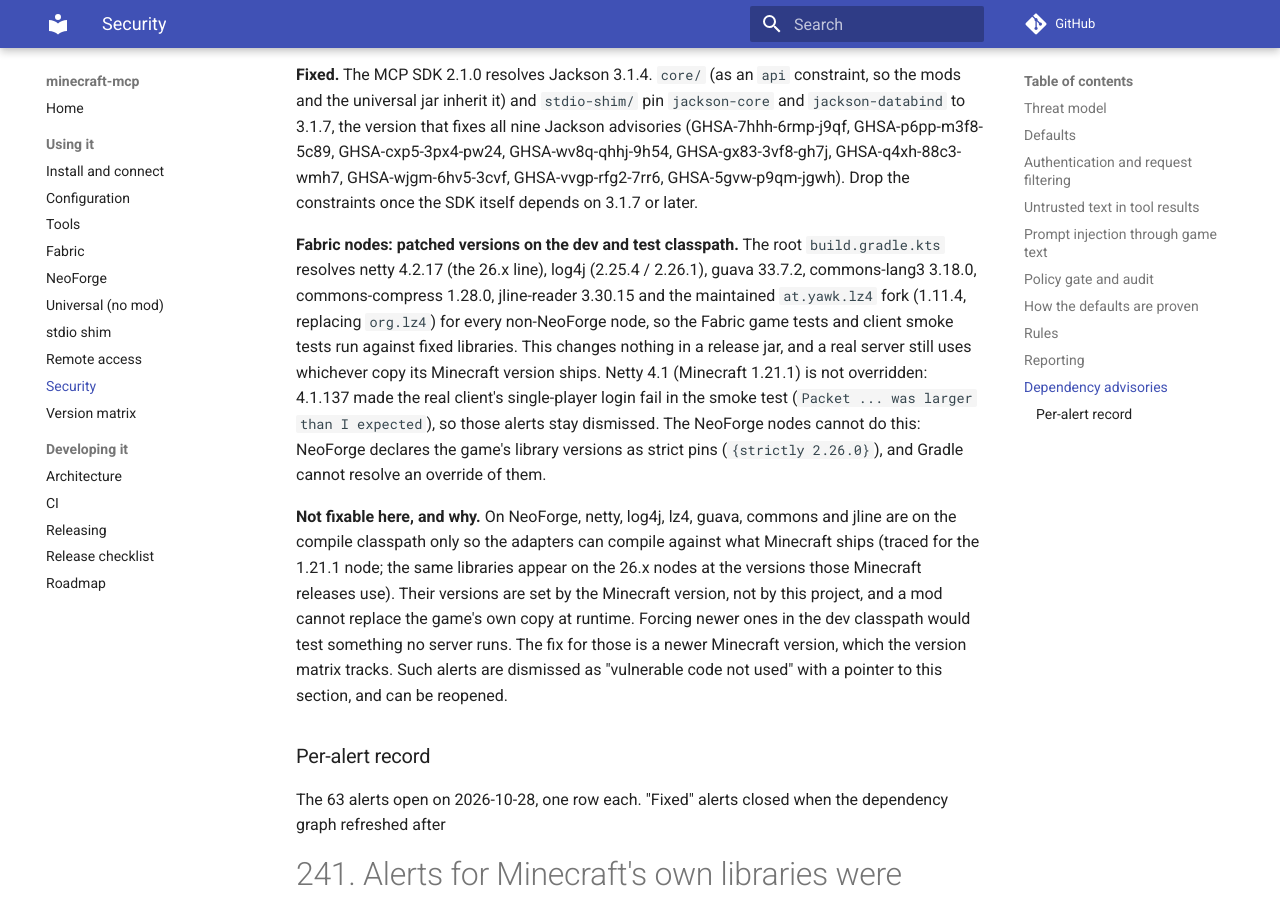
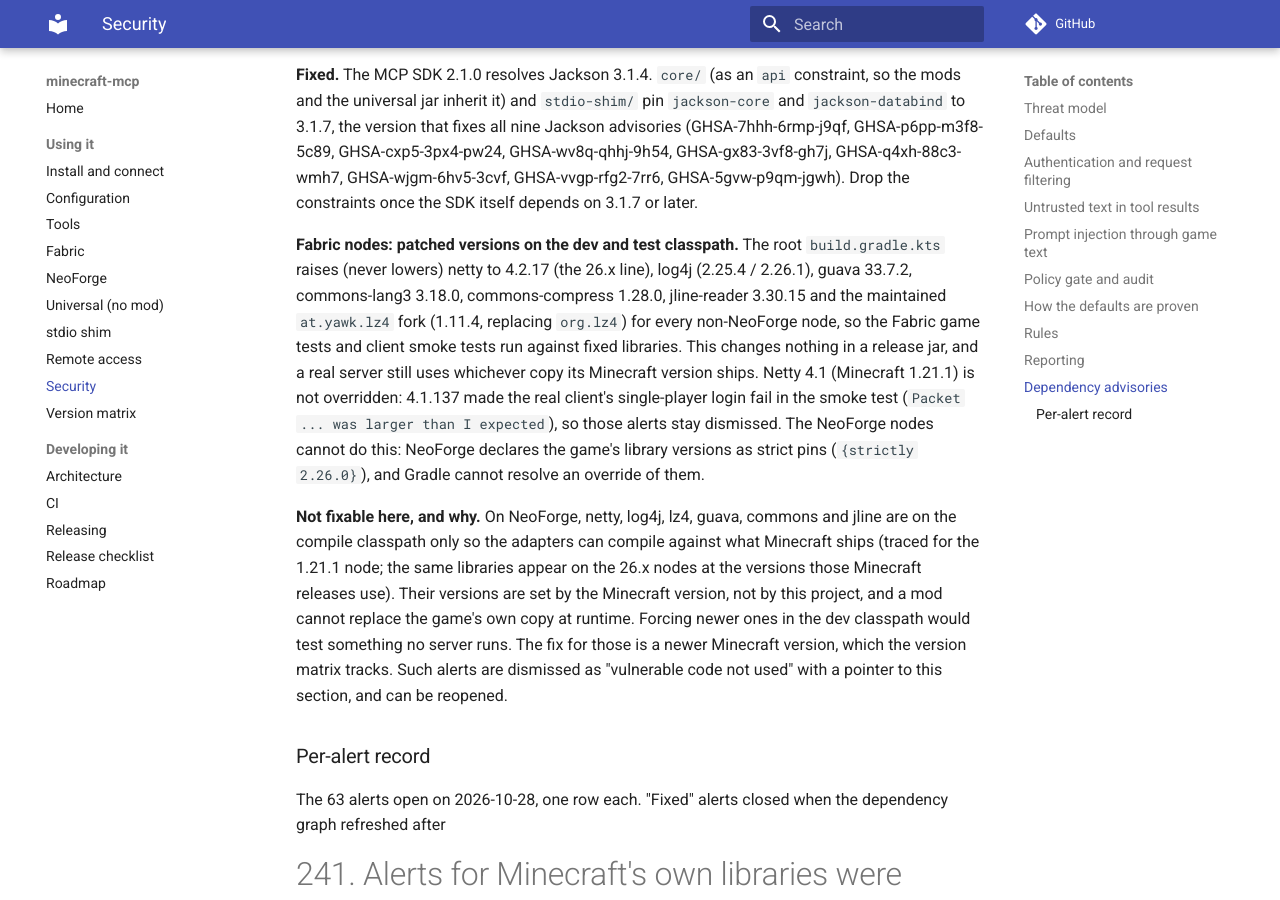
Before and after one commit to aomarai/minecraft-mcp, an MkDocs documentation site: the page built from docs/security.md, in a window 1280 px wide and 900 px high, scrolled down 6893 px. Built offline with MkDocs 1.6.1 and Material for MkDocs 9.7.7, drawn with Linux system fonts in a browser that asks for light colours; comment, search, counter and statistics services are not loaded.

Commit message:
Raise the Minecraft library versions to floors instead of pinning them (#245)
The fixed versions in the Fabric dependency overrides lowered commons-lang3 on the
26.x nodes from the game's 3.20.0 to 3.18.0. Compare versions and only raise.

Co-authored-by: Claude <noreply@anthropic.com>

```diff
--- a/docs/security.md
+++ b/docs/security.md
@@ -209,7 +209,7 @@ fixes all nine Jackson advisories (GHSA-7hhh-6rmp-j9qf, GHSA-p6pp-m3f8-5c89, GHS
 GHSA-wv8q-qhhj-9h54, GHSA-gx83-3vf8-gh7j, GHSA-q4xh-88c3-wmh7, GHSA-wjgm-6hv5-3cvf, GHSA-vvgp-rfg2-7rr6,
 GHSA-5gvw-p9qm-jgwh). Drop the constraints once the SDK itself depends on 3.1.7 or later.
 
-**Fabric nodes: patched versions on the dev and test classpath.** The root `build.gradle.kts` resolves netty 4.2.17 (the 26.x line), log4j (2.25.4 / 2.26.1), guava 33.7.2, commons-lang3 3.18.0, commons-compress 1.28.0, jline-reader
+**Fabric nodes: patched versions on the dev and test classpath.** The root `build.gradle.kts` raises (never lowers) netty to 4.2.17 (the 26.x line), log4j (2.25.4 / 2.26.1), guava 33.7.2, commons-lang3 3.18.0, commons-compress 1.28.0, jline-reader
 3.30.15 and the maintained `at.yawk.lz4` fork (1.11.4, replacing `org.lz4`) for every non-NeoForge node, so
 the Fabric game tests and client smoke tests run against fixed libraries. This changes nothing in a release jar, and
 a real server still uses whichever copy its Minecraft version ships. Netty 4.1 (Minecraft 1.21.1) is not overridden: 4.1.137 made the
```
Also changed, not shown: 1 other file.
